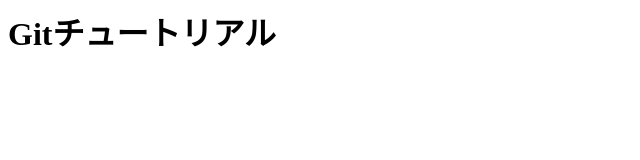
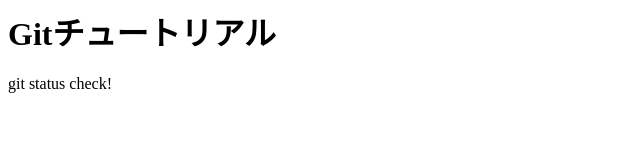
Before and after one commit to matsuo0116/git_tutorial, a plain HTML site: page index.html in a window 1280 px wide. Shown: the whole page, without its empty margins (0-640 px from the left). Drawn offline with Linux system fonts and the light colour scheme.

Commit message:
git status command追記

```diff
--- a/index.html
+++ b/index.html
@@ -1 +1,2 @@
 <h1>Gitチュートリアル</h1>
+<p>git status check!</p>
```
